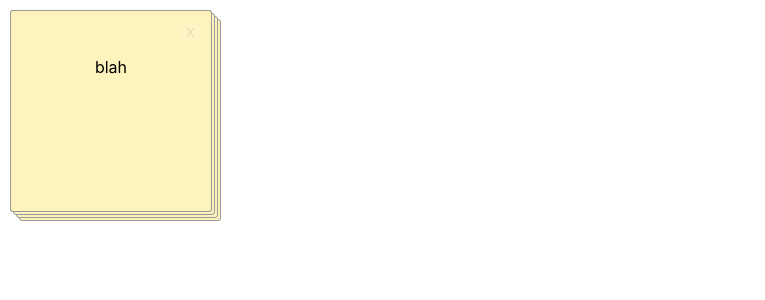
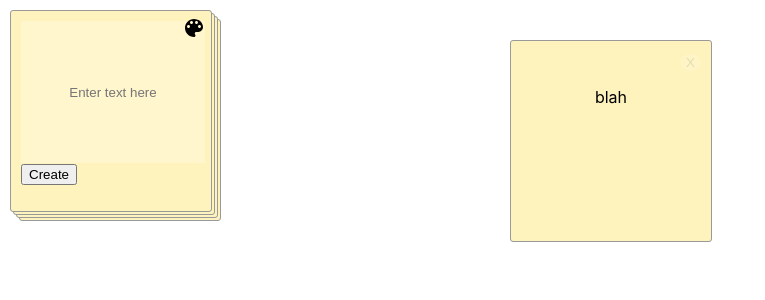
Before and after one commit to jChapman/adhesive-jotting, a React (Create React App) app: page / in a window 1280 px wide. Shown: the top 300 px of the page, without its empty margins (0-765 px from the left). Built offline with nearby package versions, Linux system fonts and the light colour scheme.

Commit message:
Last bit of cleanup before adding the server back

```diff
--- a/src/App.js
+++ b/src/App.js
@@ -11,7 +11,7 @@ class App extends Component {
   constructor(props) {
     super(props);
     this.state = {
-      jots: [{id: id++, text: 'blah', color: 'rgb(254, 243, 189)'}]
+      jots: [{id: id++, text: 'blah', color: 'rgb(254, 243, 189)', position: {x: 500, y: 30}}]
     }
   }
   handleCreateJot = (jotData) => {
--- a/src/Components/Jot.js
+++ b/src/Components/Jot.js
@@ -8,13 +8,11 @@ class Jot extends Component {
   }
 
   positionUpdate = (e, position) => {
-    /*
-    this.state.positionUpdate(e, position);
-    let {x, y}  = position
+    //this.state.positionUpdate(e, position);
+    //let {x, y}  = position
     this.setState({
-      position: { x, y }
+      position
     });
-    */
   };
 
   handleDelete = () => {
@@ -24,7 +22,7 @@ class Jot extends Component {
 
   render() {
     return (
-      <Draggable onStop={this.positionUpdate} position={this.props.position}>
+      <Draggable onStop={this.positionUpdate} position={this.props.position} cancel="button">
         <div
           id={this.props.id}
           className="box"
```
